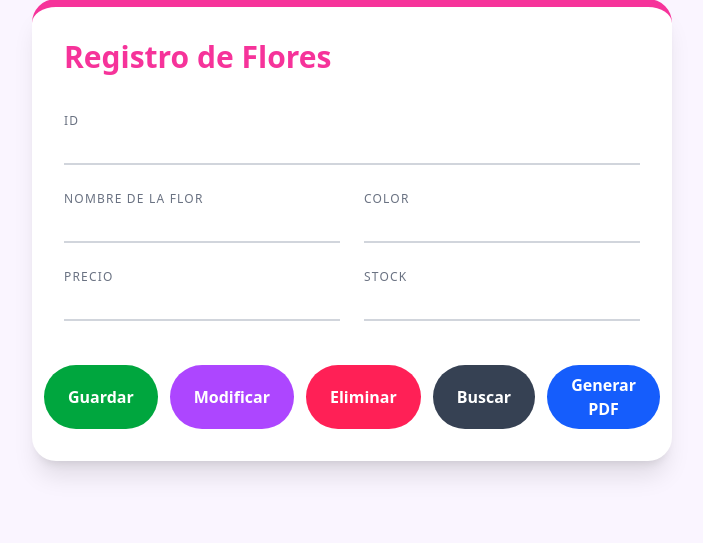
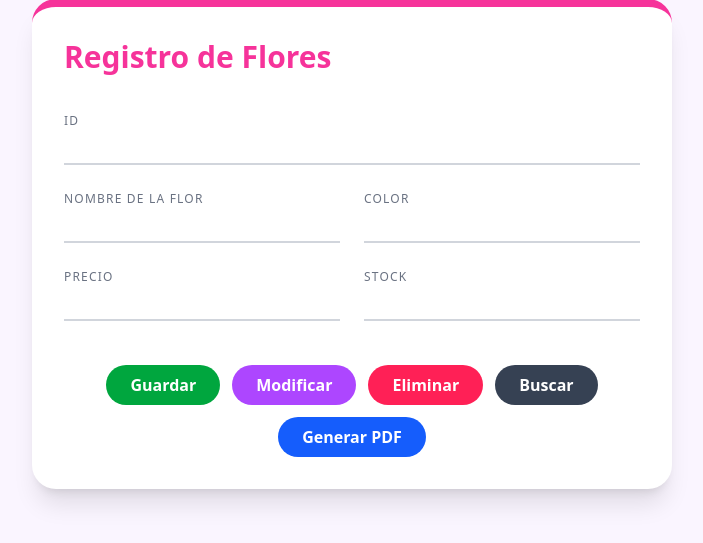
Before and after one commit to kevindanielmedina74-dotcom/proyecto-flores, a Flask app: page /flores in a window 1280 px wide. Shown: the part 113-656 px from the top of the page, without its empty margins (288-991 px from the left). Run offline with Flask 3, Linux system fonts and the light colour scheme.

Commit message:
Update layout for button alignment in flores.html

```diff
--- a/templates/flores.html
+++ b/templates/flores.html
@@ -34,7 +34,7 @@
                        value="{{ flor[4] if flor else '' }}">
             </div>
 
-            <div class="col-span-2 flex justify-center gap-3 mt-6">
+            <div class="col-span-2 flex flex-wrap justify-center gap-3 mt-6">
                 <button type="submit" formaction="{{ url_for('guardar') }}" formmethod="POST"
                         class="bg-green-600 text-white px-6 py-2 rounded-full font-semibold hover:bg-yellow-100">Guardar</button>
                 <button type="submit" formaction="{{ url_for('modificar') }}" formmethod="POST"
```
